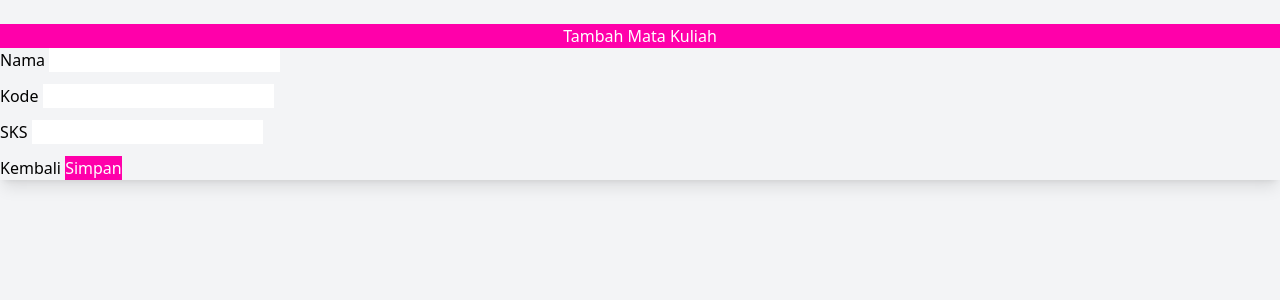
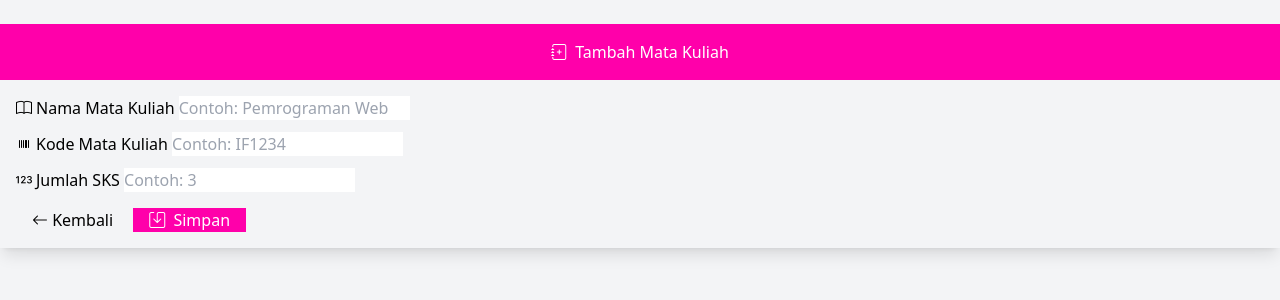
Before and after one commit to ArifbillahKamil/RBAC-Project, a Python web app: template templates/add_matkul.html in a window 1280 px wide. Shown: the part 48-348 px from the top of the page. Run offline with Jinja, Linux system fonts and the light colour scheme; the template is opened without the code that fills it, so the values that code supplies are empty; some libraries are stand-ins or nearby versions.

Commit message:
perubahan add matkul

```diff
--- a/templates/add_matkul.html
+++ b/templates/add_matkul.html
@@ -1,43 +1,53 @@
-{% extends 'base.html' %} {% block title %}Tambah Mata Kuliah{% endblock %} {%
-block content %}
+{% extends 'base.html' %}
+
+{% block title %}Tambah Mata Kuliah{% endblock %}
+
+{% block content %}
+<!-- Bootstrap Icons & Animate.css -->
+<link href="https://cdn.jsdelivr.net/npm/bootstrap-icons@1.10.5/font/bootstrap-icons.css" rel="stylesheet">
+<link rel="stylesheet" href="https://cdnjs.cloudflare.com/ajax/libs/animate.css/4.1.1/animate.min.css"/>
+
 <div class="container mt-5">
-  <div class="card shadow-lg rounded-4">
-    <div
-      class="card-header text-white text-center"
-      style="background-color: #ff00aa"
-    >
-      <h3 class="mb-0">Tambah Mata Kuliah</h3>
+  <div class="row justify-content-center">
+    <div class="col-md-8">
+      <div class="card shadow-lg border-0 rounded-4 animate__animated animate__fadeIn">
+        <div class="card-header text-white text-center py-4" style="background-color: #ff00aa;">
+          <h3 class="mb-0">
+            <i class="bi bi-journal-plus me-2"></i>Tambah Mata Kuliah
+          </h3>
         </div>
-    <div class="card-body">
+        <div class="card-body p-4">
           <form method="POST">
             <div class="mb-3">
-          <label class="form-label">Nama</label>
-          <input type="text" name="nama" class="form-control" required />
+              <label for="nama" class="form-label fw-semibold">
+                <i class="bi bi-book me-1"></i>Nama Mata Kuliah
+              </label>
+              <input type="text" id="nama" name="nama" class="form-control form-control-lg" placeholder="Contoh: Pemrograman Web" required>
             </div>
             <div class="mb-3">
-          <label class="form-label">Kode</label>
-          <input type="text" name="kode" class="form-control" required />
+              <label for="kode" class="form-label fw-semibold">
+                <i class="bi bi-upc me-1"></i>Kode Mata Kuliah
+              </label>
+              <input type="text" id="kode" name="kode" class="form-control form-control-lg" placeholder="Contoh: IF1234" required>
             </div>
-        <div class="mb-3">
-          <label class="form-label">SKS</label>
-          <input type="number" name="sks" class="form-control" required />
+            <div class="mb-4">
+              <label for="sks" class="form-label fw-semibold">
+                <i class="bi bi-123 me-1"></i>Jumlah SKS
+              </label>
+              <input type="number" id="sks" name="sks" class="form-control form-control-lg" placeholder="Contoh: 3" required>
             </div>
             <div class="d-flex justify-content-between">
-          <a
-            href="{{ url_for('main.manage_matakuliah') }}"
-            class="btn btn-outline-secondary"
-            >Kembali</a
-          >
-          <button
-            type="submit"
-            class="btn text-white"
-            style="background-color: #ff00aa"
-          >
-            Simpan
+              <a href="{{ url_for('main.manage_matakuliah') }}" class="btn btn-outline-secondary btn-lg rounded-pill px-4">
+                <i class="bi bi-arrow-left"></i> Kembali
+              </a>
+              <button type="submit" class="btn btn-lg text-white rounded-pill px-4" style="background-color: #ff00aa;">
+                <i class="bi bi-save me-1"></i> Simpan
               </button>
             </div>
           </form>
         </div>
       </div>
     </div>
+  </div>
+</div>
 {% endblock %}
```
Lines whose indentation alone changed are shown as unchanged.
